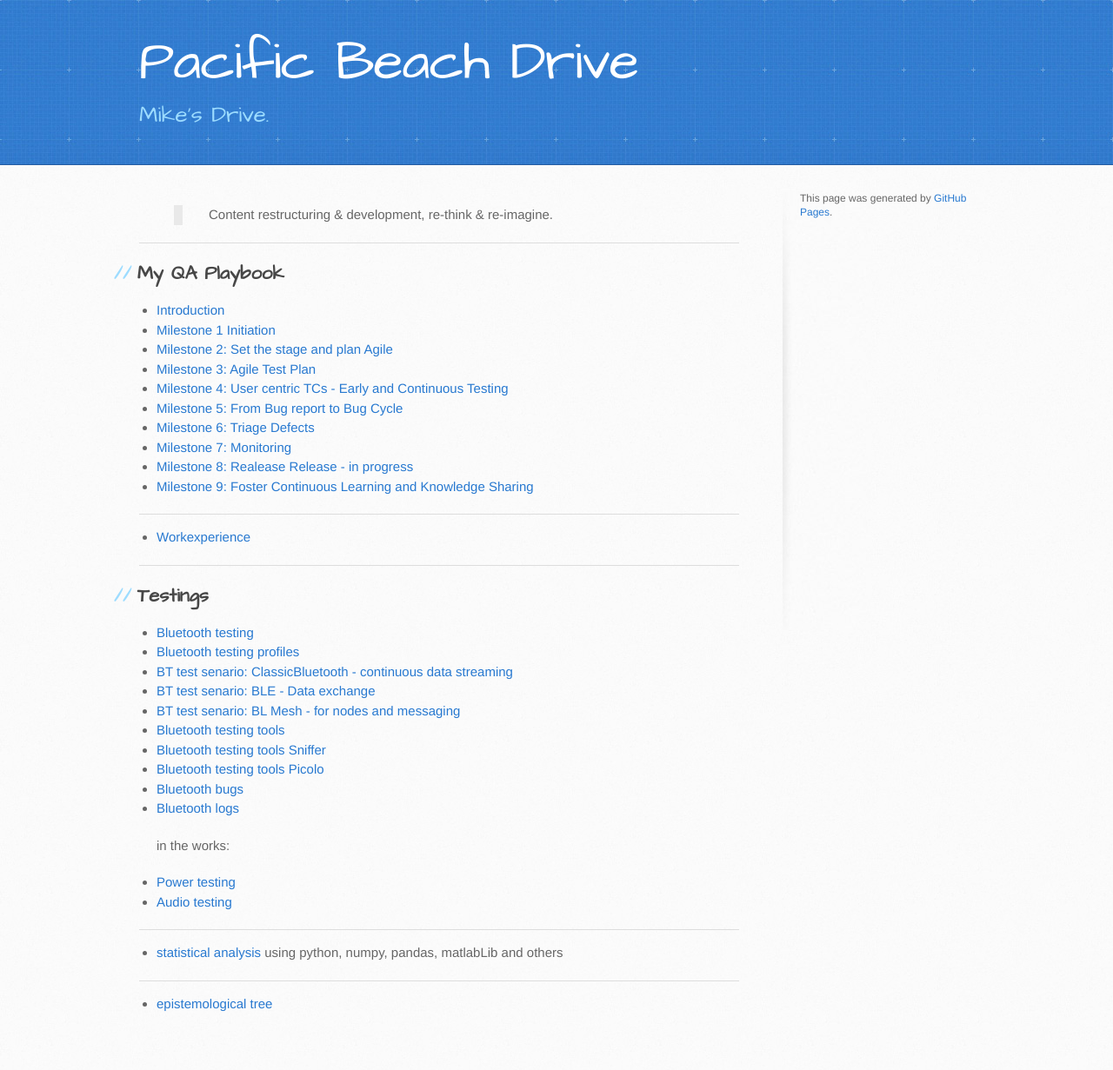
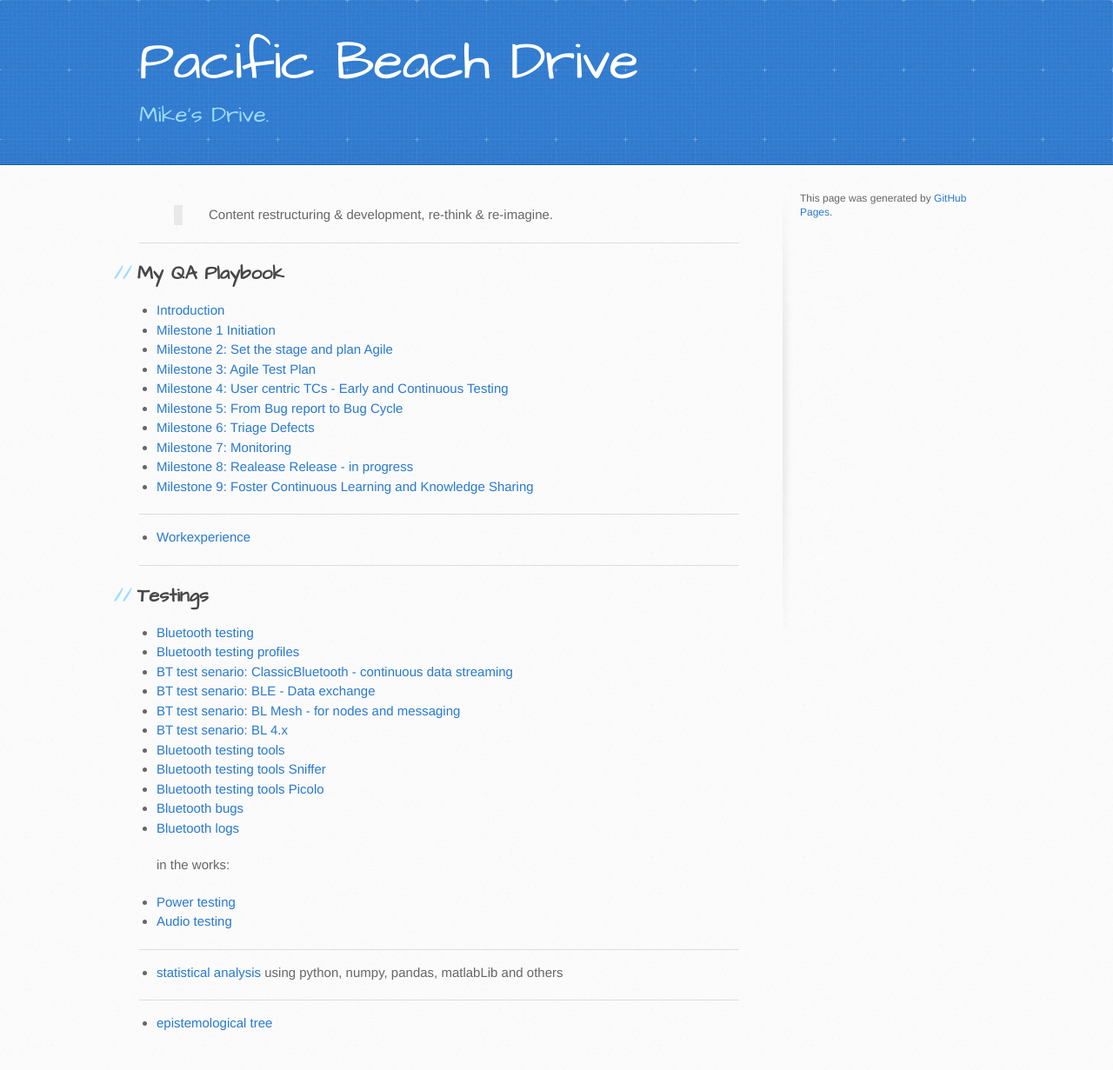
Before and after one commit to trumpfheller/trumpfheller.github.io, a Jekyll site: the page built from index.md, in a window 1280 px wide. Shown: the whole page at 87% size. Built offline with Jekyll 4.4.1, drawn with Linux system fonts in a browser that asks for light colours; before the commit the page ends 1209 px from its top, so only the background shows below that.

Commit message:
Update index.md

```diff
--- a/index.md
+++ b/index.md
@@ -30,6 +30,7 @@ layout: default
 - [BT test senario: ClassicBluetooth - continuous data streaming](./testing/bt_scenario_ClassicBluetooth.html)
 - [BT test senario: BLE - Data exchange](./testing/bt_scenario_BLE.html)
 - [BT test senario: BL Mesh - for nodes and messaging](./testing/bt_scenario_mesh.html)
+- [BT test senario: BL 4.x](./testing/bt_scenario_Bluetooth4.html)
 - [Bluetooth testing tools](./testing/btt.html)
 - [Bluetooth testing tools Sniffer](./testing/btt_sniffers.html)
 - [Bluetooth testing tools Picolo](./testing/btt_picolo.html)
```
